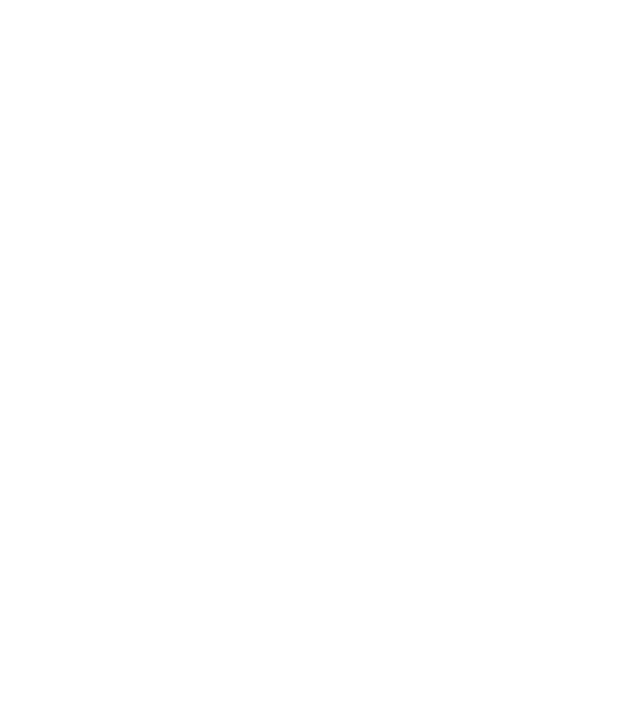
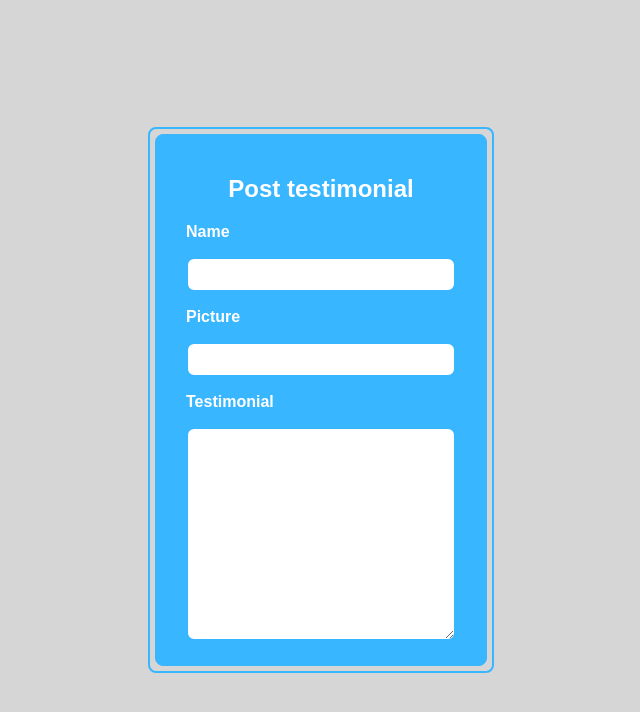
Before and after one commit to kadjialan/churly_frontEnd, a React (Create React App) app: page /home in a window 1280 px wide. Before the commit this address had no page. Shown: the top 712 px of the page, without its empty margins (319-959 px from the left). Built offline with nearby package versions, Linux system fonts and the light colour scheme.

Commit message:
designinguser home page

```diff
--- a/src/App.jsx
+++ b/src/App.jsx
@@ -3,6 +3,7 @@
 import Landing from './pages/landing/Landing';
 import SignIn from './pages/singIn/signIn';
 import SignUp from './pages/singUp/SingUp';
+import Home from './pages/home/Home';
 
 
 function App() {
@@ -13,6 +14,7 @@
             <Route path="/" element={<Landing />} />
             <Route path="/signIn" element={<SignIn />} />
             <Route path="/signUp" element={<SignUp />} />
+            <Route path="/home" element={<Home />} />
           </Routes>
         </BrowserRouter>
     </div>
--- /dev/null
+++ b/src/components/navbar/Navbar.jsx
@@ -0,0 +1,22 @@
+import React from "react";
+import styles from "./Navbar.module.css";
+import icon from "../../assets/images/logo1.png";
+import { FaRegUser } from "react-icons/fa";
+
+export default function Navbar() {
+  return (
+    <div className={styles.navbar}>
+      <div className={styles.logo}>
+        <img src={icon} alt="logo" className={styles.icon} />
+        <h3>Churchly</h3>
+      </div>
+
+      <div className={styles.links}>
+        <li className={styles.active}>Testimonials</li>
+        <li>Chats</li>
+      </div>
+
+      <FaRegUser className={styles.user}  title="user"/>
+    </div>
+  );
+}
--- /dev/null
+++ b/src/components/navbar/Navbar.module.css
@@ -0,0 +1,51 @@
+.navbar {
+  background-color: #38b6ff;
+  color: #fff;
+  display: flex;
+  align-items: center;
+  justify-content: space-between;
+  padding-inline: 2rem;
+  font-family: sans-serif;
+}
+
+.icon {
+  width: 50px;
+  height: 50px;
+}
+
+.logo {
+    display: flex;
+    align-items: center;
+    gap: 15px;
+}
+
+.links {
+    display: flex;
+    gap: 5vw;
+}
+
+li {
+    list-style: none;
+    font-size: larger;
+    font-weight: bold;
+    margin-left: -10px;
+    cursor: pointer;
+    padding: 4px 6px;
+    border-radius: 10px;
+}
+
+.user {
+    color: black;
+    background-color: #fff;
+    padding: 10px;
+    border-radius: 50%;
+    font-weight: bold;
+    cursor: pointer;
+}
+
+.active {
+  background-color: #2a89d46e;
+  border: 1px solid #066cbd94;
+  padding: 4px 6px;
+  border-radius: 10px;
+}
--- /dev/null
+++ b/src/components/postModal/Modal.jsx
@@ -0,0 +1,33 @@
+import React from "react";
+import styles from "./Modal.module.css";
+
+export default function Modal() {
+  return (
+    <div className={styles.container}>
+      <div className={styles.mainContent}>
+        <div className={styles.content}>
+          <h2>Post testimonial</h2>
+          <>
+            <p>Name</p>
+            <input type="text" />
+          </>
+
+          <>
+            <p>Picture</p>
+            <input type="text" alt="image" />
+          </>
+
+          <>
+            <p>Testimonial</p>
+            <textarea />
+          </>
+
+
+          <div className={styles.buttonHolder}>
+
+          </div>
+        </div>
+      </div>
+    </div>
+  );
+}
--- /dev/null
+++ b/src/components/postModal/Modal.module.css
@@ -0,0 +1,50 @@
+.container {
+  background-color: rgb(78 77 77 / 23%);
+  height: 100vh;
+  width: 100vw;
+  display: flex;
+  flex-direction: column;
+  align-items: center;
+  justify-content: center;
+  font-family: sans-serif;
+}
+
+.content {
+  background-color: #38b6ff;
+  padding: 20px 30px;
+  border-radius: 8px;
+  border: 1px solid #38b6ff;
+  color: #fff;
+}
+
+.mainContent {
+  border: 2px solid #38b6ff;
+  border-radius: 8px;
+  padding: 5px;
+}
+
+.content h2 {
+    text-align: center;
+}
+
+.content p {
+    font-weight: bold;
+}
+
+.content input {
+    width: 20vw;
+    border-radius: 8px;
+    border: 2px solid #38b6ff;
+    padding: 3px 5px;
+    height: 25px;
+    font-size: large;
+}
+
+.content textarea {
+    width: 20vw;
+    border-radius: 8px;
+    border: 2px solid #38b6ff;
+    height: 200px;
+    padding: 5px;
+    font-size: larger;
+}
--- /dev/null
+++ b/src/pages/home/Home.jsx
@@ -0,0 +1,17 @@
+import React from "react";
+import styles from "./Home.module.css";
+import Navbar from "../../components/navbar/Navbar";
+import { BiPlus } from "react-icons/bi";
+import Modal from "../../components/postModal/Modal";
+
+export default function Home() {
+  return (
+    <div className={styles.main}>
+{/*       <Navbar />
+      <div className={styles.post}>
+        <BiPlus className={styles.plus} title="post testimonials"/>
+      </div> */}
+      <Modal/>
+    </div>
+  );
+}
--- /dev/null
+++ b/src/pages/home/Home.module.css
@@ -0,0 +1,22 @@
+.post {
+  width: 100%;
+  display: flex;
+  justify-content: flex-end;
+  padding: 12px 0;
+}
+
+.main {
+  display: flex;
+  flex-direction: column;
+}
+
+.plus {
+  color: #fff;
+  font-weight: bold;
+  font-size: 25px;
+  background-color: #2a89d4d9;
+  padding: 5px;
+  border-radius: 50%;
+  margin-right: 30px;
+  cursor: pointer;
+}
```
Also changed, not shown: src/components/footer/Footer.jsx (added, +9 -0 lines).
